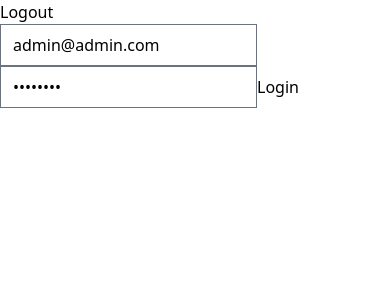
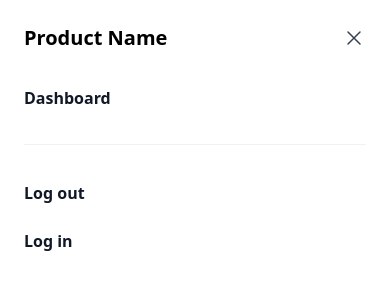
Before and after one commit to tapan288/laravel-sanctum-vue, a Vue app in the folder sanctum-vue-client/: page / in a window 390 px wide. Shown: the top 300 px of the page. Built offline with nearby package versions, Linux system fonts and the light colour scheme; no server answers.

Commit message:
navigation page design

```diff
--- a/sanctum-vue-client/src/components/Navigation.vue
+++ b/sanctum-vue-client/src/components/Navigation.vue
@@ -5,8 +5,114 @@
 </script>
 
 <template>
-  <div v-if="authenticated">
-    {{ user.name }}
-  </div>
-  <button @click="logout">Logout</button>
+  <header class="bg-white">
+    <nav
+      class="mx-auto flex max-w-7xl items-center justify-between p-6 lg:px-8"
+    >
+      <div class="flex items-center gap-x-12">
+        <a href="#" class="-m-1.5 p-1.5">
+          <span class="text-xl font-bold"> Product Name </span>
+        </a>
+        <div class="hidden lg:flex lg:gap-x-12">
+          <a href="#" class="text-sm font-semibold leading-6 text-gray-900">
+            Dashboard
+          </a>
+        </div>
+      </div>
+      <div class="flex lg:hidden">
+        <button
+          type="button"
+          class="-m-2.5 inline-flex items-center justify-center rounded-md p-2.5 text-gray-700"
+        >
+          <span class="sr-only">Open main menu</span>
+          <svg
+            class="h-6 w-6"
+            fill="none"
+            viewBox="0 0 24 24"
+            stroke-width="1.5"
+            stroke="currentColor"
+          >
+            <path
+              stroke-linecap="round"
+              stroke-linejoin="round"
+              d="M3.75 6.75h16.5M3.75 12h16.5m-16.5 5.25h16.5"
+            />
+          </svg>
+        </button>
+      </div>
+      <div class="hidden lg:flex">
+        <div class="flex items-center space-x-6">
+          <div class="text-sm font-semibold leading-6 text-gray-900">
+            User name
+          </div>
+          <button class="text-sm font-semibold leading-6 text-gray-900">
+            Log out &rarr;
+          </button>
+        </div>
+        <div>
+          <a href="#" class="text-sm font-semibold leading-6 text-gray-900">
+            Log in &rarr;
+          </a>
+        </div>
+      </div>
+    </nav>
+
+    <!-- Mobile menu -->
+    <div class="lg:hidden">
+      <div
+        class="fixed inset-y-0 right-0 z-10 w-full overflow-y-auto bg-white px-6 py-6 sm:ring-1 sm:ring-gray-900/10"
+      >
+        <div class="flex items-center justify-between">
+          <a href="#" class="-m-1.5 p-1.5">
+            <span class="text-xl font-bold"> Product Name </span>
+          </a>
+          <button type="button" class="-m-2.5 rounded-md p-2.5 text-gray-700">
+            <span class="sr-only">Close menu</span>
+            <svg
+              class="h-6 w-6"
+              fill="none"
+              viewBox="0 0 24 24"
+              stroke-width="1.5"
+              stroke="currentColor"
+            >
+              <path
+                stroke-linecap="round"
+                stroke-linejoin="round"
+                d="M6 18L18 6M6 6l12 12"
+              />
+            </svg>
+          </button>
+        </div>
+        <div class="mt-6 flow-root">
+          <div class="-my-6 divide-y divide-gray-500/10">
+            <div class="space-y-2 py-6">
+              <a
+                href="#"
+                class="-mx-3 block rounded-lg px-3 py-2 text-base font-semibold leading-7 text-gray-900 hover:bg-gray-50"
+              >
+                Dashboard
+              </a>
+            </div>
+            <div class="py-6">
+              <div>
+                <button
+                  class="w-full text-left -mx-3 block rounded-lg px-3 py-2.5 text-base font-semibold leading-7 text-gray-900 hover:bg-gray-50"
+                >
+                  Log out
+                </button>
+              </div>
+              <div>
+                <a
+                  href="#"
+                  class="-mx-3 block rounded-lg px-3 py-2.5 text-base font-semibold leading-7 text-gray-900 hover:bg-gray-50"
+                >
+                  Log in
+                </a>
+              </div>
+            </div>
+          </div>
+        </div>
+      </div>
+    </div>
+  </header>
 </template>
```
